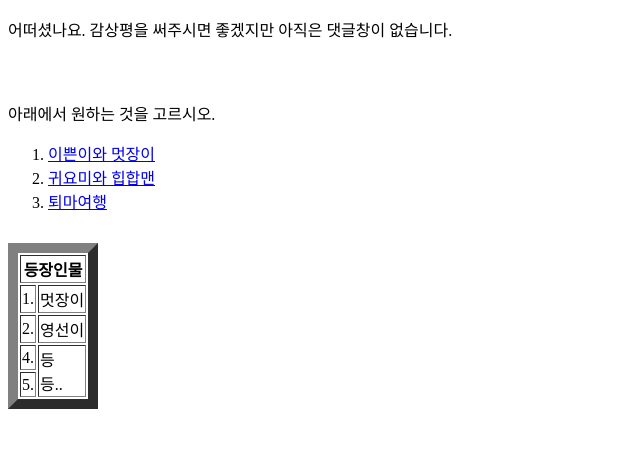
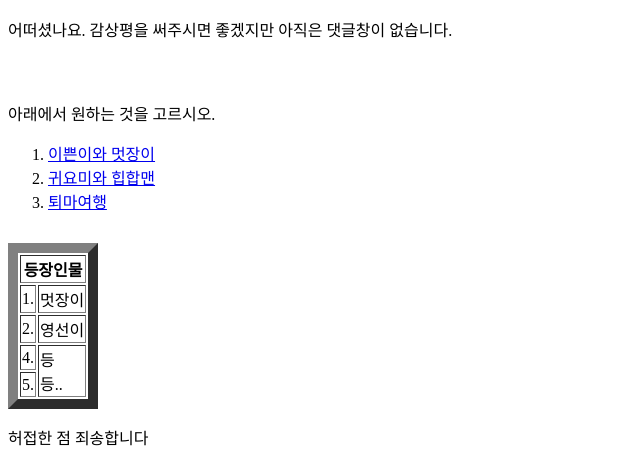
Before and after one commit to lnquirass/how-to-studi, a plain HTML site: page index.html in a window 1280 px wide. Shown: the part 540-1005 px from the top of the page, without its empty margins (0-640 px from the left). Before the commit the page ends 957 px from the top, so only its background shows below. Drawn offline with Linux system fonts and the light colour scheme.

Commit message:
Add files via upload

```diff
--- a/index.html
+++ b/index.html
@@ -36,5 +36,6 @@
             <td>5.</td>
         </tr>
     </table>
+    <p>허접한 점 죄송합니다</p>
 </body>
 </html>
```
